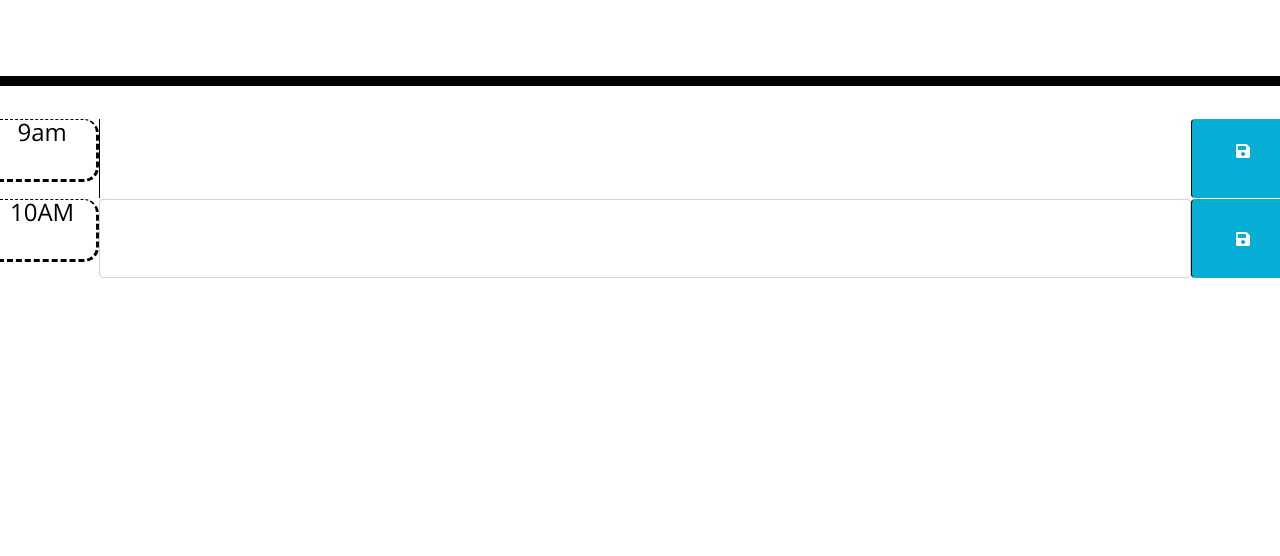
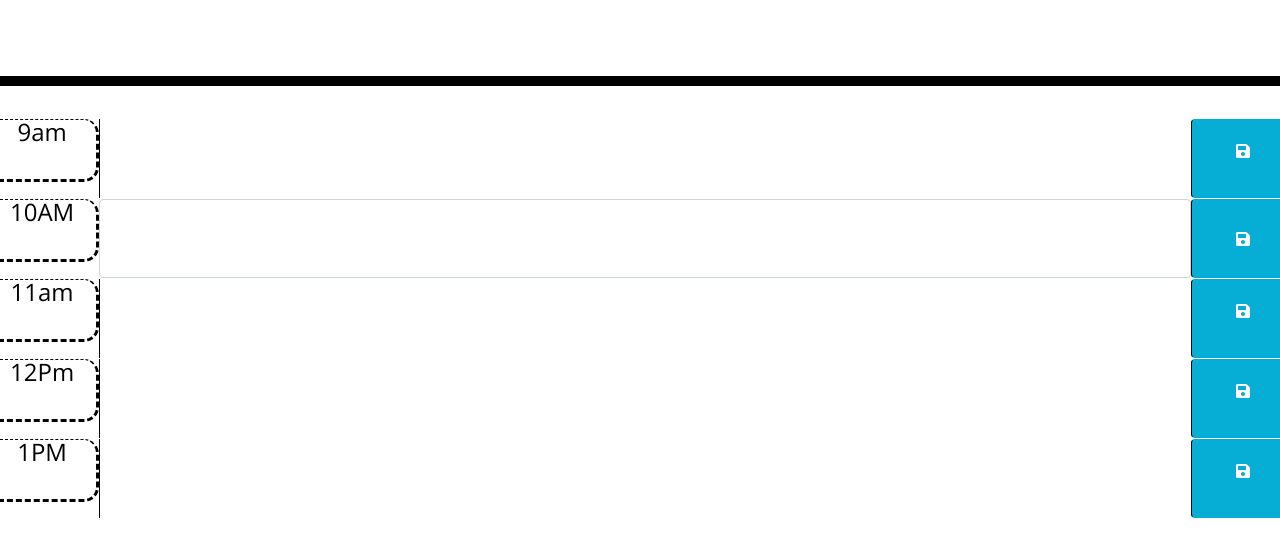
Before and after one commit to RyanNazario0357/Third-Party-API-Challeneg-5, a plain HTML site: page index.html in a window 1280 px wide. Shown: the part 182-738 px from the top of the page. Drawn offline with nearby package versions, Linux system fonts and the light colour scheme.

Commit message:
added 11am, 12pm, and 1pm sections

```diff
--- a/index.html
+++ b/index.html
@@ -35,10 +35,9 @@
             <div class="time-container">
         </header>
                 <!--Gives current date and time-->
+                        <!--9AM Section-->
                 <div class="row">
                     <p class="col time-block hour">9am</p>
-                    <!--Timestamps-->
-                        <!--9AM Section)-->
                         <textarea
                             id="text-9AM"
                             class="col-10 from-control decription 09">
@@ -54,6 +53,39 @@
                     <textarea id="text-10AM" class="col-10 form-control description 10">
                     </textarea>
                     <button id="10AM" class="col saveBtn fas fa-save btn"></button>
+                </div>
+            </hr>
+                        <!--11Am Section-->
+                <div class="row">
+                    <p class="col time-block hour">11am</p>
+                        <textarea
+                            id="text-11AM"
+                            class="col-10 from-control decription 11">
+                        </textarea>
+                        <button id="11AM" class="col saveBtn fas fa-save btn">
+                        </button>
+                </div>
+            </hr>
+                        <!--12PM Section-->
+                <div class="row">
+                    <p class="col time-block hour">12Pm</p>
+                        <textarea
+                            id="text-12PM"
+                            class="col-10 from-control decription 12">
+                        </textarea>
+                        <button id="12AM" class="col saveBtn fas fa-save btn">
+                        </button>
+                </div>
+            </hr>
+                        <!--1PM Section-->
+                        <div class="row">
+                    <p class="col time-block hour">1PM</p>
+                        <textarea
+                            id="text-1PM"
+                            class="col-10 from-control decription 1">
+                        </textarea>
+                        <button id="1PM" class="col saveBtn fas fa-save btn">
+                        </button>
                 </div>
             </hr>
                 <h3 id="currentDay" class="lead"></h3>
```
Lines whose indentation alone changed are shown as unchanged.
